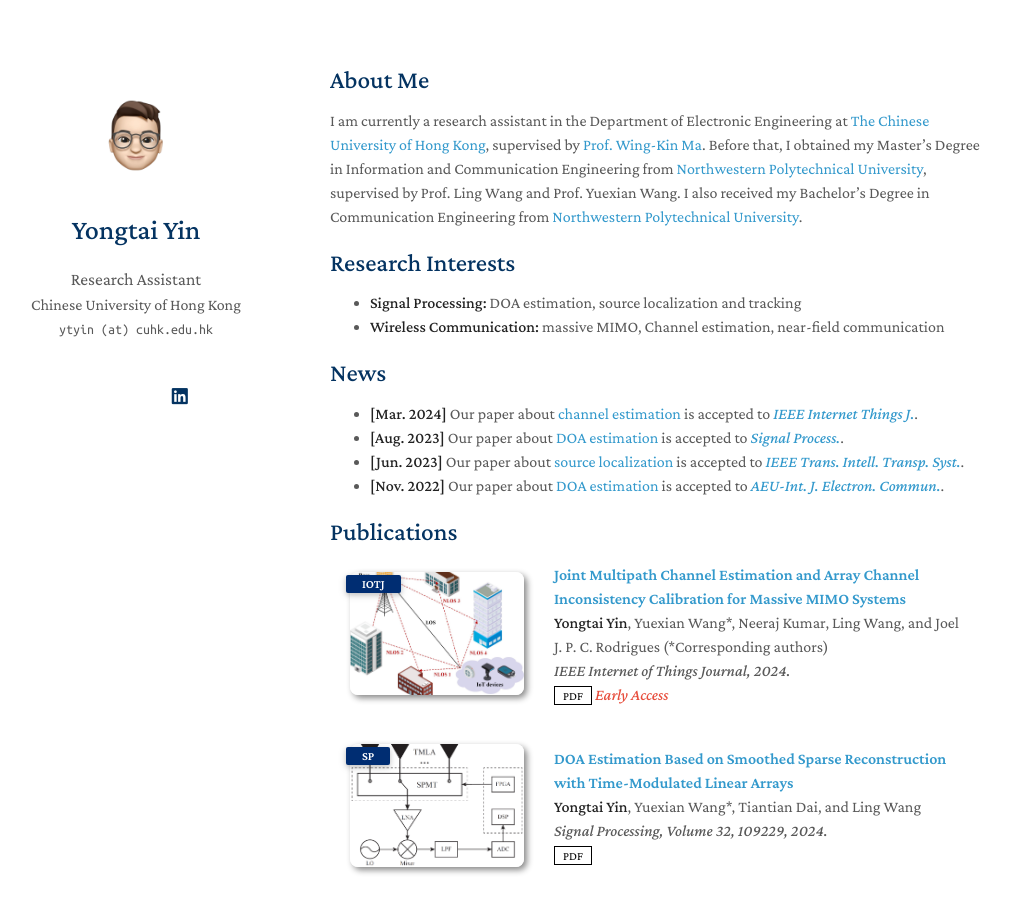
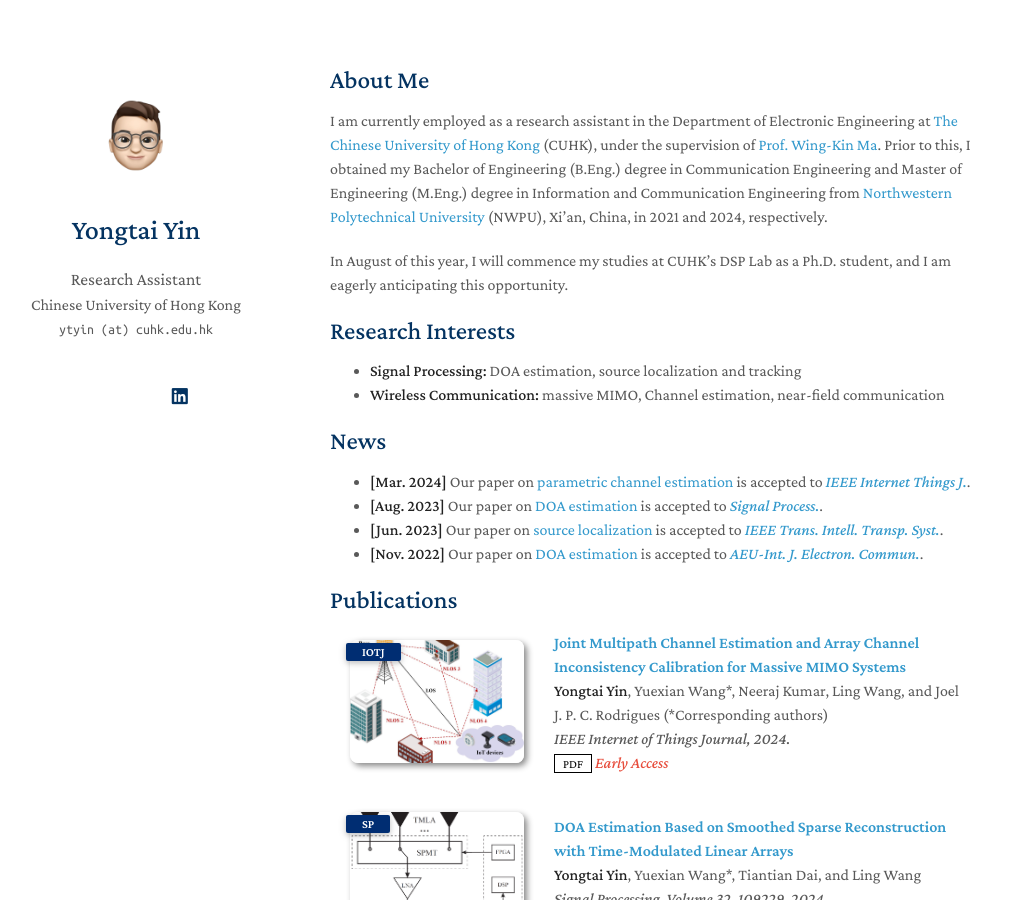
Before and after one commit to yongtai-yin/yongtai-yin.github.io, a Jekyll site: the page built from index.md, in a window 1280 px wide and 900 px high. Shown: the whole window, without its empty margins (140-1150 px from the left). Built offline with Jekyll 4.4.1, drawn with Linux system fonts in a browser that asks for light colours; nearby versions of some CDN libraries; a style sheet for code colours, icons or effects is not loaded; our own code applies the rules of GitHub Pages for plain Markdown files.

Commit message:
update index.md and delete additional img

```diff
--- a/index.md
+++ b/index.md
@@ -4,7 +4,9 @@ layout: homepage
 
 ## About Me
 
-I am currently a research assistant in the Department of Electronic Engineering at [The Chinese University of Hong Kong](https://www.cuhk.edu.hk), supervised by [Prof. Wing-Kin Ma](https://www.ee.cuhk.edu.hk/~wkma/). Before that, I obtained my Master's Degree in Information and Communication Engineering from [Northwestern Polytechnical University](https://en.nwpu.edu.cn/), supervised by Prof. Ling Wang and Prof. Yuexian Wang. I also received my Bachelor’s Degree in Communication Engineering from [Northwestern Polytechnical University](https://en.nwpu.edu.cn/).
+I am currently employed as a research assistant in the Department of Electronic Engineering at [The Chinese University of Hong Kong](https://www.cuhk.edu.hk) (CUHK), under the supervision of [Prof. Wing-Kin Ma](https://www.ee.cuhk.edu.hk/~wkma/). Prior to this, I obtained my Bachelor of Engineering (B.Eng.) degree in Communication Engineering and Master of Engineering (M.Eng.) degree in Information and Communication Engineering from [Northwestern Polytechnical University](https://en.nwpu.edu.cn/) (NWPU), Xi'an, China, in 2021 and 2024, respectively.
+
+In August of this year, I will commence my studies at CUHK's DSP Lab as a Ph.D. student, and I am eagerly anticipating this opportunity.
 
 ## Research Interests
 
@@ -13,9 +15,9 @@ I am currently a research assistant in the Department of Electronic Engineering
 
 ## News
 
-- **[Mar. 2024]** Our paper about [channel estimation](https://doi.org/10.1109/jiot.2024.3377437) is accepted to [*IEEE Internet Things J.*](https://ieee-iotj.org/).
-- **[Aug. 2023]** Our paper about [DOA estimation](https://doi.org/10.1016/j.sigpro.2023.109229) is accepted to [*Signal Process.*](https://www.sciencedirect.com/journal/signal-processing).
-- **[Jun. 2023]** Our paper about [source localization](https://doi.org/10.1109/TITS.2023.3297248) is accepted to [*IEEE Trans. Intell. Transp. Syst.*](https://ieee-itss.org/pub/t-its/).
-- **[Nov. 2022]** Our paper about [DOA estimation](https://doi.org/10.1016/j.aeue.2022.154466) is accepted to [*AEU-Int. J. Electron. Commun.*](https://www.sciencedirect.com/journal/aeu-international-journal-of-electronics-and-communications).
+- **[Mar. 2024]** Our paper on [parametric channel estimation](https://doi.org/10.1109/jiot.2024.3377437) is accepted to [*IEEE Internet Things J.*](https://ieee-iotj.org/).
+- **[Aug. 2023]** Our paper on [DOA estimation](https://doi.org/10.1016/j.sigpro.2023.109229) is accepted to [*Signal Process.*](https://www.sciencedirect.com/journal/signal-processing).
+- **[Jun. 2023]** Our paper on [source localization](https://doi.org/10.1109/TITS.2023.3297248) is accepted to [*IEEE Trans. Intell. Transp. Syst.*](https://ieee-itss.org/pub/t-its/).
+- **[Nov. 2022]** Our paper on [DOA estimation](https://doi.org/10.1016/j.aeue.2022.154466) is accepted to [*AEU-Int. J. Electron. Commun.*](https://www.sciencedirect.com/journal/aeu-international-journal-of-electronics-and-communications).
 
 {% include_relative _includes/publications.md %}
```
Also changed, not shown: assets/img/IMG_3982-1.png (deleted).
